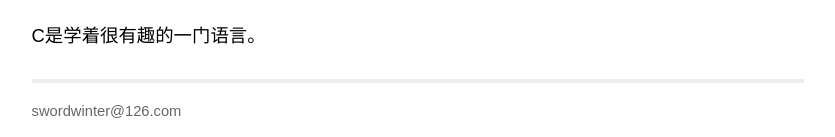
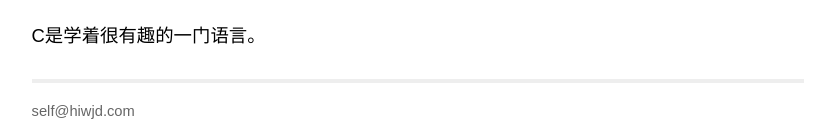
Before and after one commit to hiwjd/hiwjd.github.io, a Jekyll site: the page built from _posts/2014-04-07-翻译buildyourownlisp.markdown, in a window 1280 px wide. Shown: the part 1621-1758 px from the top of the page, without its empty margins (222-1057 px from the left). Built offline with Jekyll 4.4.1, drawn with Linux system fonts in a browser that asks for light colours; nearby versions of some CDN libraries; Markdown is read by kramdown in place of the engine named in the settings.

Commit message:
Update default.html

```diff
--- a/_layouts/default.html
+++ b/_layouts/default.html
@@ -23,7 +23,7 @@
           <div class="footer">
             <div class="contact">
               <p>
-                swordwinter@126.com
+                self@hiwjd.com
               </p>
             </div>
           </div>
```
